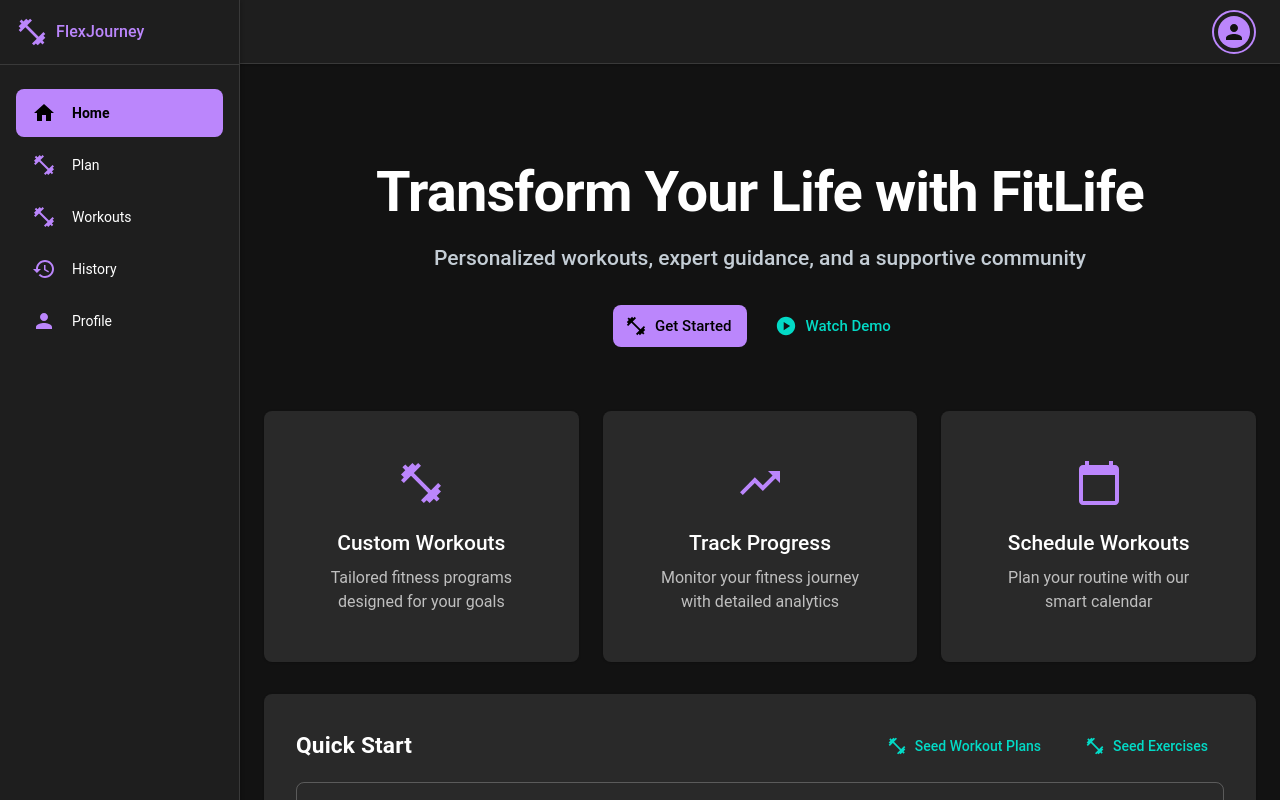
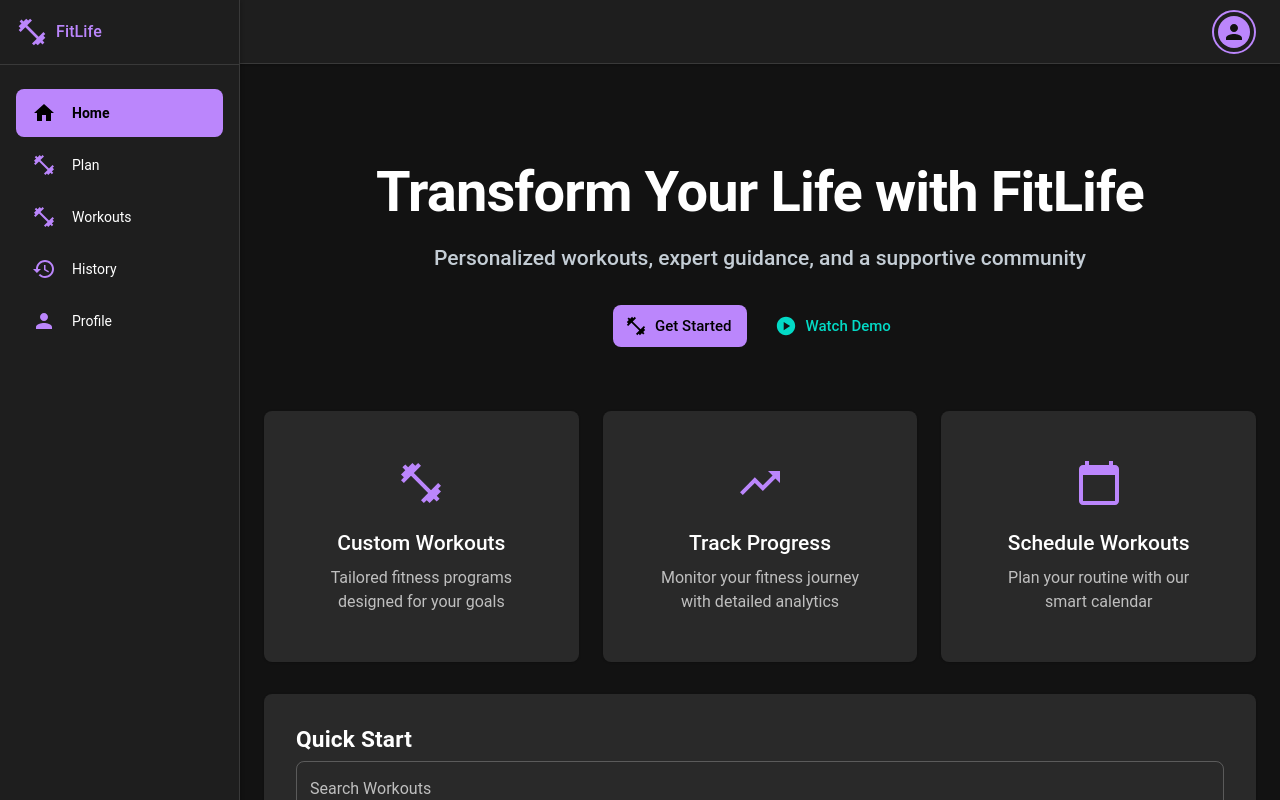
Before and after one commit to ibhf13/flexJourney, a React app: page / in a window 1280 px wide. Built offline with nearby package versions, Linux system fonts and the light colour scheme; no server answers; sample sign-in values are in the browser's storage; the HTML template or start-up script is replaced by a standard one.

Commit message:
Revert "seeders for Plans and Exercises"
This reverts commit af804a1999bb4168ce4b205e3905ce00fdbb2ff0.

```diff
--- a/src/components/Layout/MobileMenu.tsx
+++ b/src/components/Layout/MobileMenu.tsx
@@ -29,7 +29,7 @@ const navigationItems = [
 ]
 
 const MobileMenu = ({ open, onClose }: SidebarProps) => {
-  const { isAuthenticated } = useAuthContext()
+  const isAuthenticated = useAuthContext()
   const { activeRoute } = useNavigationContext()
 
   return (
--- a/src/components/Layout/Sidebar.tsx
+++ b/src/components/Layout/Sidebar.tsx
@@ -1,7 +1,7 @@
+import { Box, Drawer, useTheme, useMediaQuery, Divider, Typography } from '@mui/material'
+import { SidebarProps } from './types'
+import Navigation from './Navigation'
 import Logo from '@mui/icons-material/FitnessCenter'
-import { Box, Divider, Drawer, Typography, useMediaQuery, useTheme } from '@mui/material'
-import Navigation from './Navigation'
-import { SidebarProps } from './types'
 
 const SIDEBAR_WIDTH = 240
 
@@ -28,7 +28,7 @@ const Sidebar = ({ open, onClose }: SidebarProps) => {
       >
         <Logo sx={{ fontSize: 32, color: 'primary.main' }} />
         <Typography variant="h6" color="primary">
-          FlexJourney
+          FitLife
         </Typography>
       </Box>
       <Divider />
--- a/src/features/workout/api/exerciseService.ts
+++ /dev/null
@@ -1,49 +0,0 @@
-import { db } from '@/config/firebase/firebase'
-import { Exercise } from "@/features/exercises/types/ExerciseTypes"
-import { collection, doc, getDoc, getDocs, writeBatch } from 'firebase/firestore'
-import { extractUniqueExercises } from '../utils/exerciseExtractor'
-
-const COLLECTION_NAME = 'exercises'
-
-export const seedExercises = async () => {
-  try {
-    const exercises = extractUniqueExercises()
-    const batch = writeBatch(db)
-
-    exercises.forEach(exercise => {
-      const docRef = doc(db, COLLECTION_NAME, exercise.id)
-
-      batch.set(docRef, exercise)
-    })
-
-    await batch.commit()
-    console.log('Exercises seeded successfully')
-  } catch (error) {
-    console.error('Error seeding exercises:', error)
-    throw error
-  }
-}
-
-export const fetchExercises = async (): Promise<Exercise[]> => {
-  try {
-    const exercisesRef = collection(db, COLLECTION_NAME)
-    const snapshot = await getDocs(exercisesRef)
-
-    return snapshot.docs.map(doc => doc.data() as Exercise)
-  } catch (error) {
-    console.error('Error fetching exercises:', error)
-    throw error
-  }
-}
-
-export const fetchExerciseById = async (exerciseId: string): Promise<Exercise | undefined> => {
-  try {
-    const exerciseRef = doc(db, COLLECTION_NAME, exerciseId)
-    const snapshot = await getDoc(exerciseRef)
-
-    return snapshot.exists() ? (snapshot.data() as Exercise) : undefined
-  } catch (error) {
-    console.error('Error fetching exercise:', error)
-    throw error
-  }
-}
--- a/src/features/workout/api/workoutService.ts
+++ /dev/null
@@ -1,48 +0,0 @@
-import { db } from '@/config/firebase/firebase'
-import { collection, doc, getDoc, getDocs, writeBatch } from 'firebase/firestore'
-import { WorkoutPlan } from '../types/WorkoutTypes'
-import { WORKOUT_PLANS } from './mockData'
-
-const COLLECTION_NAME = 'workoutPlans'
-
-export const seedWorkoutPlans = async () => {
-  try {
-    const batch = writeBatch(db)
-
-    for (const plan of WORKOUT_PLANS) {
-      const docRef = doc(db, COLLECTION_NAME, plan.id)
-
-      batch.set(docRef, plan)
-    }
-
-    await batch.commit()
-    console.log('Workout plans seeded successfully')
-  } catch (error) {
-    console.error('Error seeding workout plans:', error)
-    throw error
-  }
-}
-
-export const fetchWorkoutPlans = async (): Promise<WorkoutPlan[]> => {
-  try {
-    const plansRef = collection(db, COLLECTION_NAME)
-    const snapshot = await getDocs(plansRef)
-
-    return snapshot.docs.map(doc => doc.data() as WorkoutPlan)
-  } catch (error) {
-    console.error('Error fetching workout plans:', error)
-    throw error
-  }
-}
-
-export const fetchWorkoutPlanById = async (planId: string): Promise<WorkoutPlan | undefined> => {
-  try {
-    const planRef = doc(db, COLLECTION_NAME, planId)
-    const snapshot = await getDoc(planRef)
-
-    return snapshot.exists() ? (snapshot.data() as WorkoutPlan) : undefined
-  } catch (error) {
-    console.error('Error fetching workout plan:', error)
-    throw error
-  }
-}
--- a/src/features/workout/hooks/useWorkoutPlans.ts
+++ b/src/features/workout/hooks/useWorkoutPlans.ts
@@ -1,5 +1,5 @@
 import { useEffect, useState } from 'react'
-import { fetchWorkoutPlans } from '../api/workoutService'
+import { fetchWorkoutPlans } from '../api/mockData'
 import { WorkoutPlan } from '../types/WorkoutTypes'
 
 export const useWorkoutPlans = () => {
@@ -16,7 +16,7 @@ export const useWorkoutPlans = () => {
                 setPlans(data)
             } catch (err) {
                 setError(err as Error)
-                console.error('Error loading workout plans:', err)
+                console.error(err)
             } finally {
                 setIsLoading(false)
             }
--- a/src/features/workout/utils/exerciseExtractor.ts
+++ /dev/null
@@ -1,19 +0,0 @@
-import { Exercise } from "@/features/exercises/types/ExerciseTypes"
-import { WORKOUT_PLANS } from '../api/mockData'
-
-
-export const extractUniqueExercises = (): Exercise[] => {
-  const exercisesMap = new Map<string, Exercise>()
-
-  WORKOUT_PLANS.forEach(plan => {
-    plan.days.forEach(day => {
-      day.exercises.forEach(exercise => {
-        if (!exercisesMap.has(exercise.id)) {
-          exercisesMap.set(exercise.id, exercise)
-        }
-      })
-    })
-  })
-
-  return Array.from(exercisesMap.values())
-}
--- a/src/pages/home/HomePage.tsx
+++ b/src/pages/home/HomePage.tsx
@@ -2,10 +2,7 @@ import { PrimaryButton, SecondaryButton } from '@/components/common/Buttons'
 import { SelectField, TextField } from '@/components/common/Forms'
 import { DialogPopup } from '@/components/common/Popups'
 import { Container, GridContainer, GridItem, Paper } from '@/components/common/StructureComponents'
-import { useAuthContext } from '@/contexts/AuthContext'
 import { useNotification } from '@/features/Feedback'
-import { seedExercises } from '@/features/workout/api/exerciseService'
-import { seedWorkoutPlans } from '@/features/workout/api/workoutService'
 import CalendarTodayIcon from '@mui/icons-material/CalendarToday'
 import FitnessCenterIcon from '@mui/icons-material/FitnessCenter'
 import PlayCircleIcon from '@mui/icons-material/PlayCircle'
@@ -18,9 +15,6 @@ const HomePage = () => {
   const navigate = useNavigate()
   const { showNotification } = useNotification()
   const [dialogOpen, setDialogOpen] = useState(false)
-  const [isSeeding, setIsSeeding] = useState(false)
-  const [isExerciseSeeding, setIsExerciseSeeding] = useState(false)
-  const { user } = useAuthContext()
 
   const handleGetStarted = () => {
     showNotification({
@@ -35,44 +29,6 @@ const HomePage = () => {
     { value: 'intermediate', label: 'Intermediate' },
     { value: 'advanced', label: 'Advanced' },
   ]
-
-  const handleSeedData = async () => {
-    try {
-      setIsSeeding(true)
-      await seedWorkoutPlans()
-      showNotification({
-        message: 'Workout plans seeded successfully!',
-        severity: 'success',
-      })
-    } catch (error) {
-      showNotification({
-        message: 'Failed to seed workout plans',
-        severity: 'error',
-      })
-      console.error('Seeding error:', error)
-    } finally {
-      setIsSeeding(false)
-    }
-  }
-
-  const handleSeedExercises = async () => {
-    try {
-      setIsExerciseSeeding(true)
-      await seedExercises()
-      showNotification({
-        message: 'Exercises seeded successfully!',
-        severity: 'success',
-      })
-    } catch (error) {
-      showNotification({
-        message: 'Failed to seed exercises',
-        severity: 'error',
-      })
-      console.error('Seeding error:', error)
-    } finally {
-      setIsExerciseSeeding(false)
-    }
-  }
 
   return (
     <Container maxWidth="lg" sx={{ py: 4 }}>
@@ -161,25 +117,9 @@ const HomePage = () => {
 
       {/* Quick Start Section */}
       <Paper sx={{ mt: 4, p: 4, bgcolor: 'background.paper' }}>
-        <Box sx={{ display: 'flex', justifyContent: 'space-between', alignItems: 'center', mb: 2 }}>
-          <Typography variant="h4">Quick Start</Typography>
-            <Box sx={{ display: 'flex', gap: 2 }}>
-              <SecondaryButton
-                onClick={handleSeedData}
-                disabled={isSeeding}
-                startIcon={<FitnessCenterIcon />}
-              >
-                {isSeeding ? 'Seeding Plans...' : 'Seed Workout Plans'}
-              </SecondaryButton>
-              <SecondaryButton
-                onClick={handleSeedExercises}
-                disabled={isExerciseSeeding}
-                startIcon={<FitnessCenterIcon />}
-              >
-                {isExerciseSeeding ? 'Seeding Exercises...' : 'Seed Exercises'}
-              </SecondaryButton>
-            </Box>
-        </Box>
+        <Typography variant="h4" gutterBottom>
+          Quick Start
+        </Typography>
         <Box
           sx={{
             display: 'flex',
```
Also changed, not shown: src/scripts/seedWorkoutPlans.ts (deleted, +0 -14 lines), 1 other file (tests, documents, lock files or other folders).
